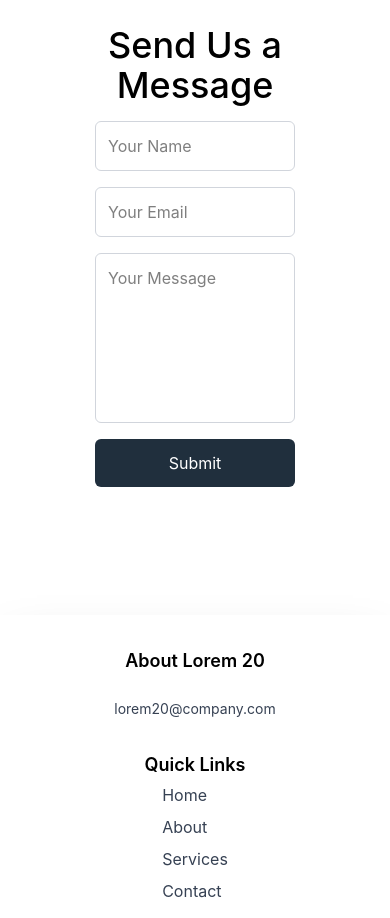
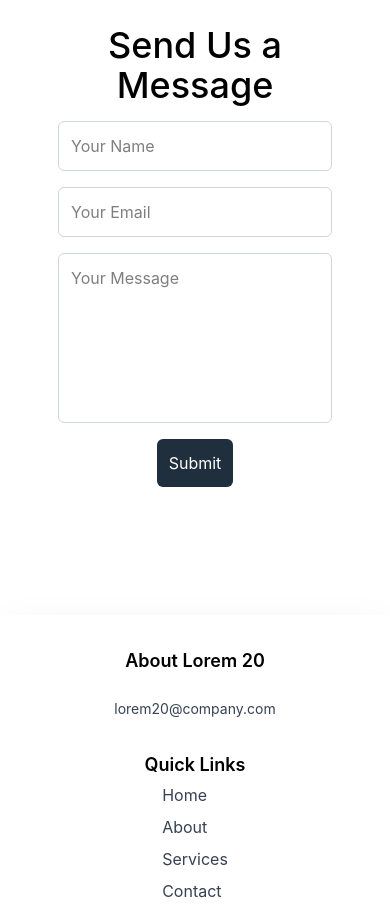
Before and after one commit to garkgodwin/gg-react-tailwind-1, a React (Vite) app: page /contact in a window 390 px wide. Shown: the part 1500-2418 px from the top of the page. Built offline with nearby package versions, Linux system fonts and the light colour scheme.

Commit message:
fix: form widths

```diff
--- a/src/pages/Contact.jsx
+++ b/src/pages/Contact.jsx
@@ -56,27 +56,27 @@ const ContactPage = () => {
 
       <Section id="contact-form">
         <h2 className="text-4xl font-medium mb-4 text-center">Send Us a Message</h2>
-        <form className="flex flex-col justify-center items-center gap-4">
+        <form className="flex flex-col justify-center sm:items-center gap-4">
           <input
             type="text"
             placeholder="Your Name"
-            className="w-md-100 w-50 p-3 rounded-md border border-gray-300"
+            className="md:w-100 sm:w-75 w-auto p-3 rounded-md border border-gray-300"
             required
           />
           <input
             type="email"
             placeholder="Your Email"
-            className="w-md-100 w-50 p-3 rounded-md border border-gray-300"
+            className="md:w-100 sm:w-75 w-auto p-3 rounded-md border border-gray-300"
             required
           />
           <textarea
             rows="6"
             placeholder="Your Message"
-            className="w-md-100 w-50 p-3 rounded-md border border-gray-300 resize-none"
+            className="md:w-100 sm:w-75 w-auto p-3 rounded-md border border-gray-300 resize-none"
             required
           />
-          <div className="text-center">
-            <Button type="submit" className="w-md-100 w-50">Submit</Button>
+          <div className="text-center flex items-center justify-center">
+            <Button type="submit" className="md:-100 sm:w-75 w-auto">Submit</Button>
           </div>
         </form>
       </Section>
```
